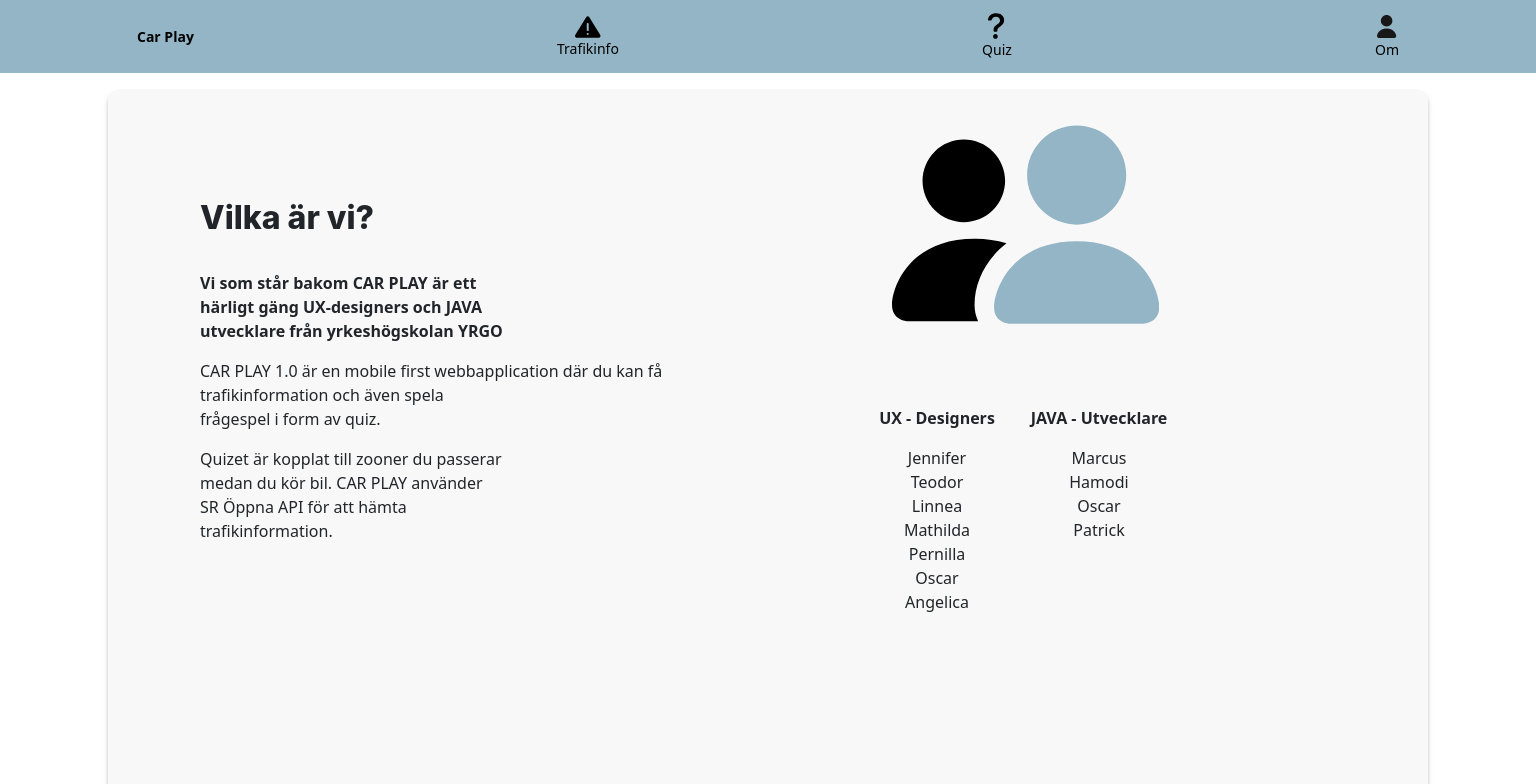
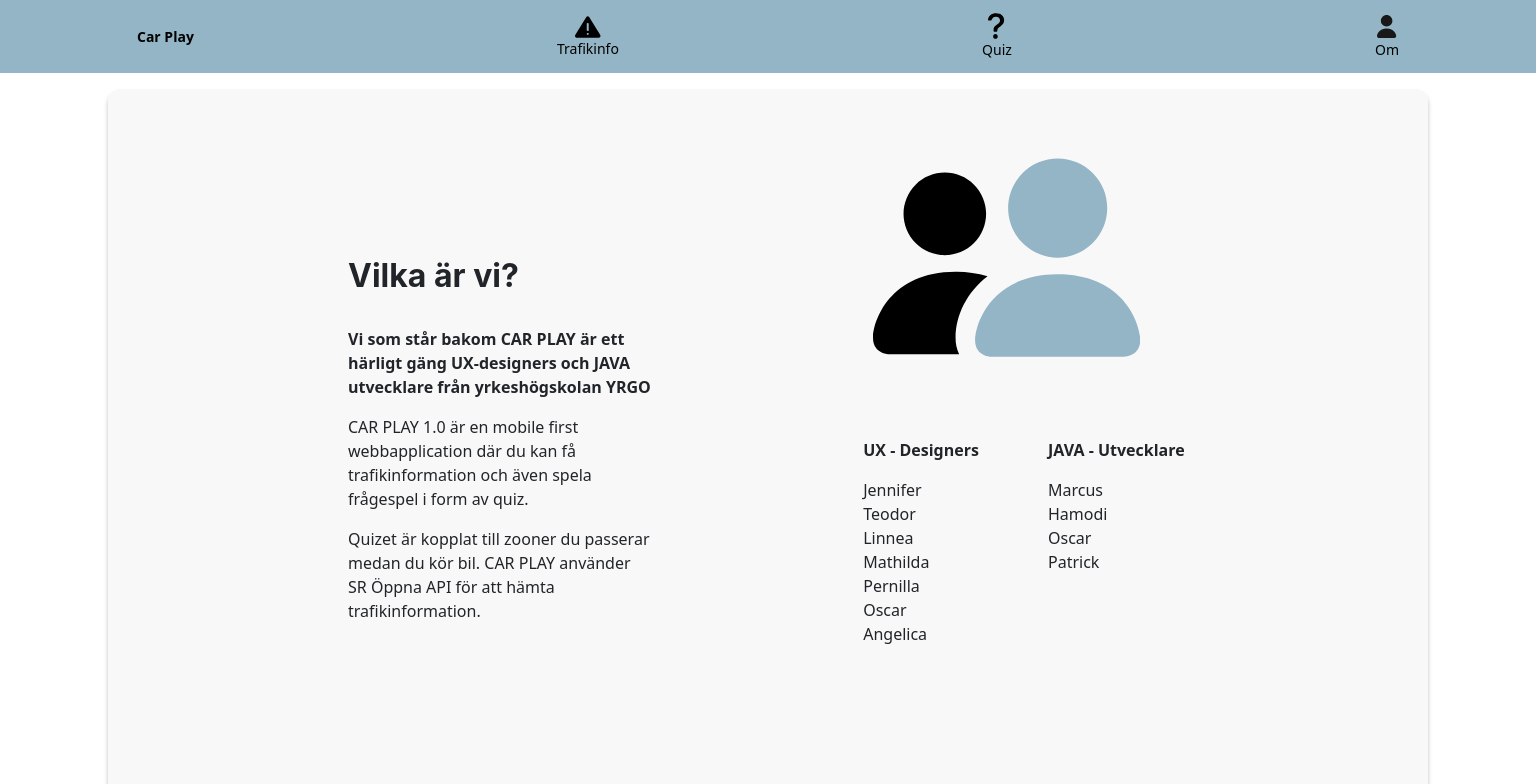
Before and after one commit to Marelw/Traffic, a Vue app: page /aboutview in a window 1536 px wide. Shown: the top 784 px of the page. Built offline with nearby package versions, Linux system fonts and the light colour scheme; what vue-timers would draw is missing.

Commit message:
Adjusted css

```diff
--- a/src/views/AboutView.vue
+++ b/src/views/AboutView.vue
@@ -1,6 +1,5 @@
 <template>
     <div class="container">
-        <div class="div-button">
         <button>
             <svg width="15" height="24" viewBox="0 0 15 24" fill="none" xmlns="http://www.w3.org/2000/svg">
                 <path
@@ -9,8 +8,9 @@
                 />
             </svg>
         </button>
+        <div id="header">
+            <h2>Vilka är vi?</h2>
         </div>
-        <div id="header"><h2>Vilka är vi?</h2></div>
         <div class="devider"></div>
         <div class="paragraphs">
             <p class="para-bold">
@@ -19,7 +19,8 @@
                 utvecklare från yrkeshögskolan YRGO
             </p>
             <p>
-                CAR PLAY 1.0 är en mobile first webbapplication där du kan få<br />
+                CAR PLAY 1.0 är en mobile first<br />
+                webbapplication där du kan få<br />
                 trafikinformation och även spela<br />
                 frågespel i form av quiz.
             </p>
@@ -54,7 +55,7 @@
                 />
             </svg>
         </div>
-        <div id="bot-para" class="paragraphs" style="text-align: center; top: 3.25em">
+        <div id="bot-para" class="paragraphs">
             <p class="para-bold">
                 Det härliga gänget som står<br />
                 bakom CAR PLAY är;
@@ -91,24 +92,30 @@
     display: flex;
     flex-direction: column;
     height: 100%;
-    right: 0em;
+    left: 0;
+    margin: 0;
+    margin: auto;
+    padding: 0;
     position: relative;
     top: 1em;
-    width: 93%;
+    width: 92%;
 }
 
-div button {
+button {
     border-radius: 2em;
     box-shadow: 0em 0.25em 0.25em rgba(0, 0, 0, 0.25);
     background-color: #93b5c6;
     border: none;
     height: 2.875em;
+    margin-left: 1.5em;
+    margin-top: 1.5em;
     width: 2.875em;
 }
 
 #header {
+    left: 0;
     text-align: center;
-    top: 1.4em;
+    top: 0.5em;
     width: 100%;
 }
 
@@ -116,36 +123,35 @@
     font-family: -apple-system, BlinkMacSystemFont, "Segoe UI", Roboto, Oxygen, Ubuntu, Cantarell, "Open Sans",
         "Helvetica Neue", sans-serif;
     font-style: normal;
-    font-weight: 800;
-}
-
-b {
     font-weight: 700;
+    font-size: 200%;
 }
 
 .devider {
     border: 0.001em solid #93b5c6;
-    width: 100%;
-    left: 0em;
-    top: 2em;
+    width: 92%;
 }
 
 .paragraphs {
-    left: 0em;
-    top: 3em;
-    width: 100%;
+    margin-top: 1em;
+    margin-left: 1.5em;
 }
 
 .para-bold {
-    font-size: 1em;
     font-weight: 700;
+}
+
+#bot-para {
+    margin-left: 0;
+    text-align: center;
+    top: 2.5em;
+    width: 100%;
 }
 
 #group-pic {
     align-items: center;
-    height: 10em;
+    left: 0;
     width: 100%;
-    top: 3.25em;
 }
 
 #pic1 {
@@ -163,31 +169,28 @@
     margin-left: 3.5em;
 }
 
-/* Not affected by the global (current view) div css, why? */
 .project-members {
     flex-direction: row;
     text-align: center;
-    top: -1em;
     margin-top: 5em;
+    margin-bottom: 4.2em;
     width: 100%;
-    left: -0.3em;
-    padding-bottom: 4em;
 }
 
 .column {
     flex: 50%;
-    top: 0em;
+    top: 0;
+    margin-top: 0;
 }
 
 #space-before-footer {
     margin-top: 2em;
 }
 
-@media screen and (min-width: 1440px) {
-    div button,
+@media screen and (min-width: 1400px) {
+    button,
     #bot-para,
-    .devider,
-    .div-button {
+    .devider {
         display: none;
     }
 
@@ -195,27 +198,26 @@
         box-shadow: 0em 0.25em 0.25em rgba(0, 0, 0, 0.25);
     }
 
-    /* Duplicate <box-shadow: none;> below which needs to be looked into. Reguires adjustments in main sections. */
     #header {
         box-shadow: none;
         text-align: left;
-        margin-top: 5.5em;
-        margin-left: 5em;
+        margin-top: 10em;
+        margin-left: 15em;
         width: 50%;
     }
 
     .paragraphs {
         box-shadow: none;
-        margin-left: 5em;
+        margin-left: 15em;
+        padding-bottom: 21em;
         width: 50%;
     }
 
     #group-pic {
         box-shadow: none;
-        top: -25em;
-        left: 42.5em;
-        height: 100%;
-        width: 35%;
+        margin-top: -63%;
+        left: 15em;
+        width: 28%;
     }
 
     #pic1,
@@ -226,13 +228,14 @@
 
     .project-members {
         box-shadow: none;
-        width: 25%;
-        top: -25em;
-        left: 46em;
+        width: 28%;
+        left: 17.5em;
+        text-align: left;
     }
 
     .column {
         box-shadow: none;
+        padding-bottom: 18em;
     }
 }
 </style>
```
Lines whose indentation alone changed are shown as unchanged.
